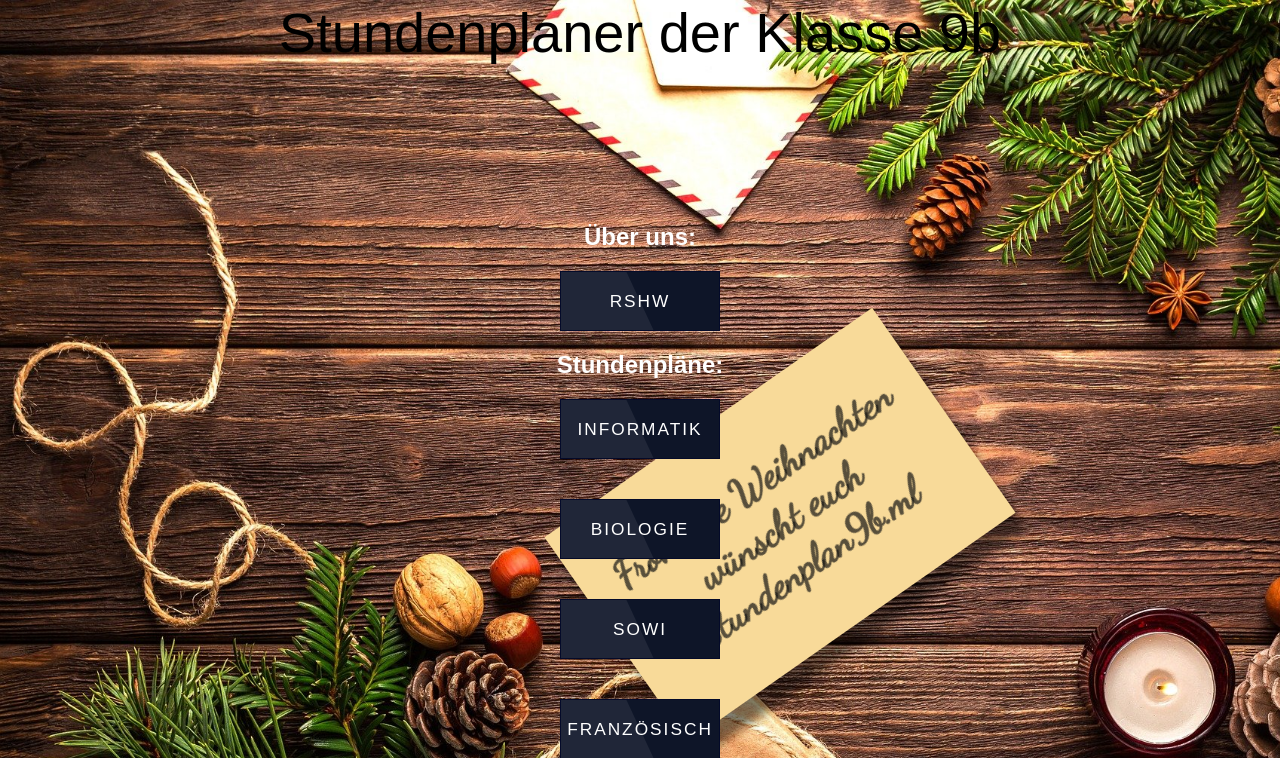
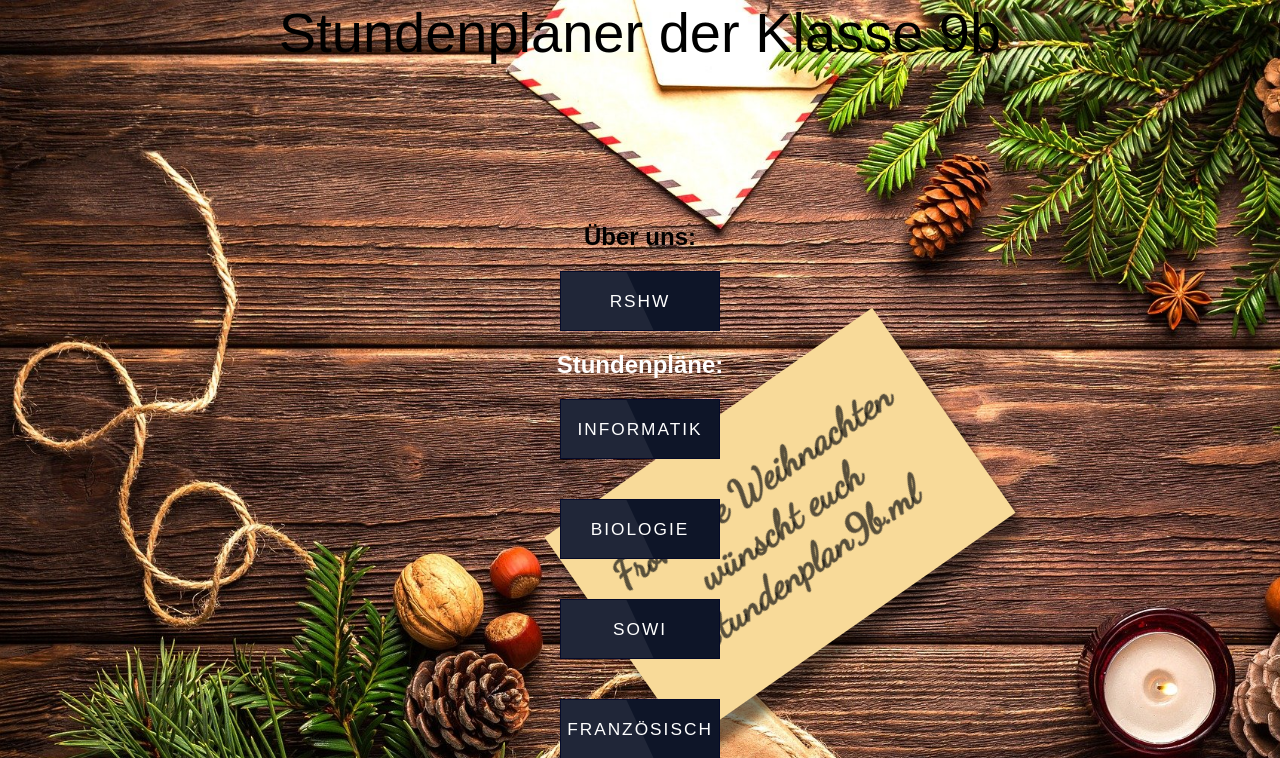
Before and after one commit to Bommberk/Stundenplan10b, a PHP site: page / in a window 1280 px wide. Shown: the top 758 px of the page. Run offline with PHP 8.4, Linux system fonts and the light colour scheme; some libraries are stand-ins or nearby versions; some web fonts are replaced.

Commit message:
farbe nochmal

```diff
--- a/assets/css/style.css
+++ b/assets/css/style.css
@@ -166,6 +166,10 @@ h1
 {
   color: #fff;
 }
+.überschriften2
+{
+  color: #000;
+}
 .postkarte
 {
   position: absolute;
--- a/index.html
+++ b/index.html
@@ -22,7 +22,7 @@
 
 
     <div class="buttons">
-  <h2 class="überschriften">Über uns:</h2>
+  <h2 class="überschriften2">Über uns:</h2>
       <a target="blank" href="https://rshw.de">
         <span>RSHW</span>
       </a>
```
